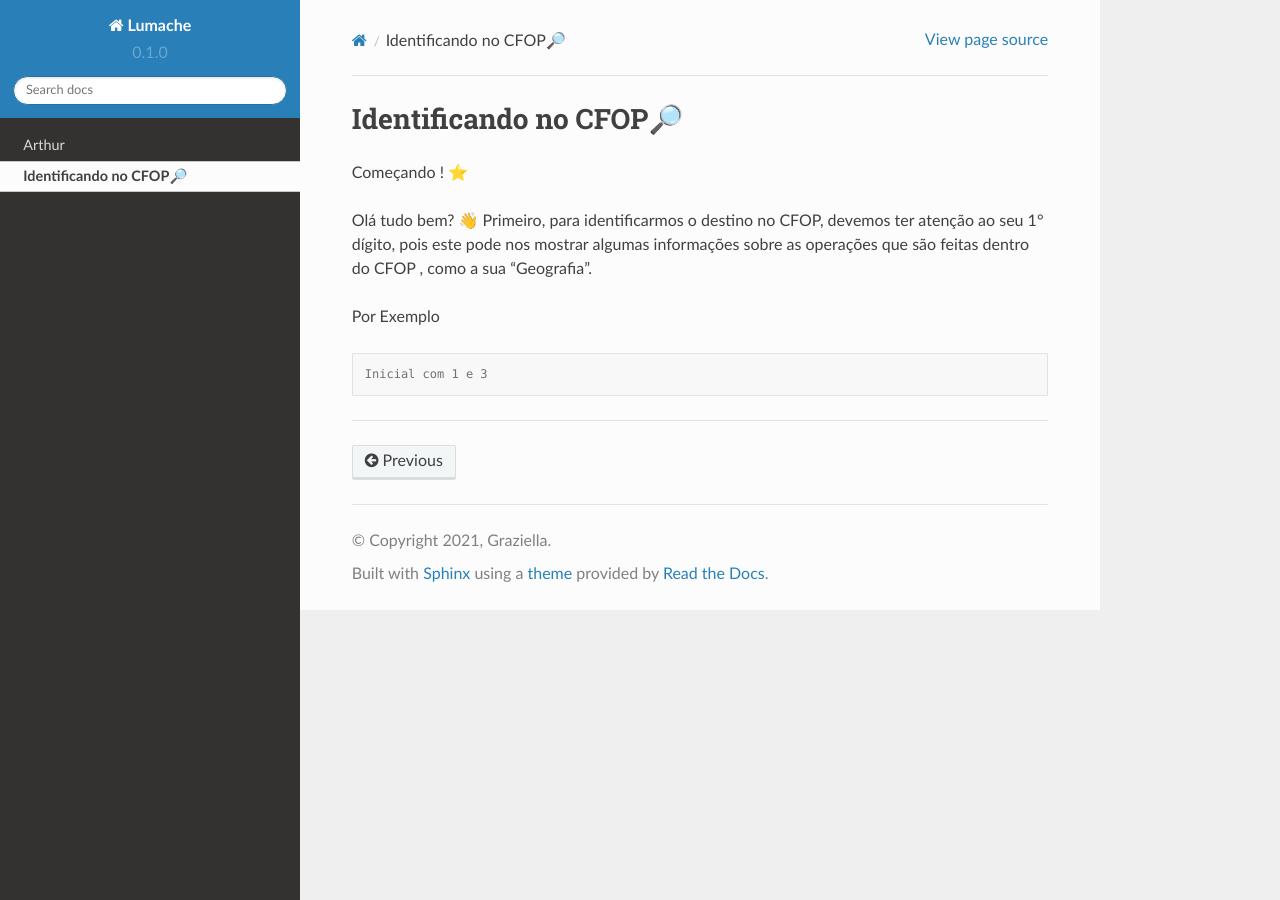
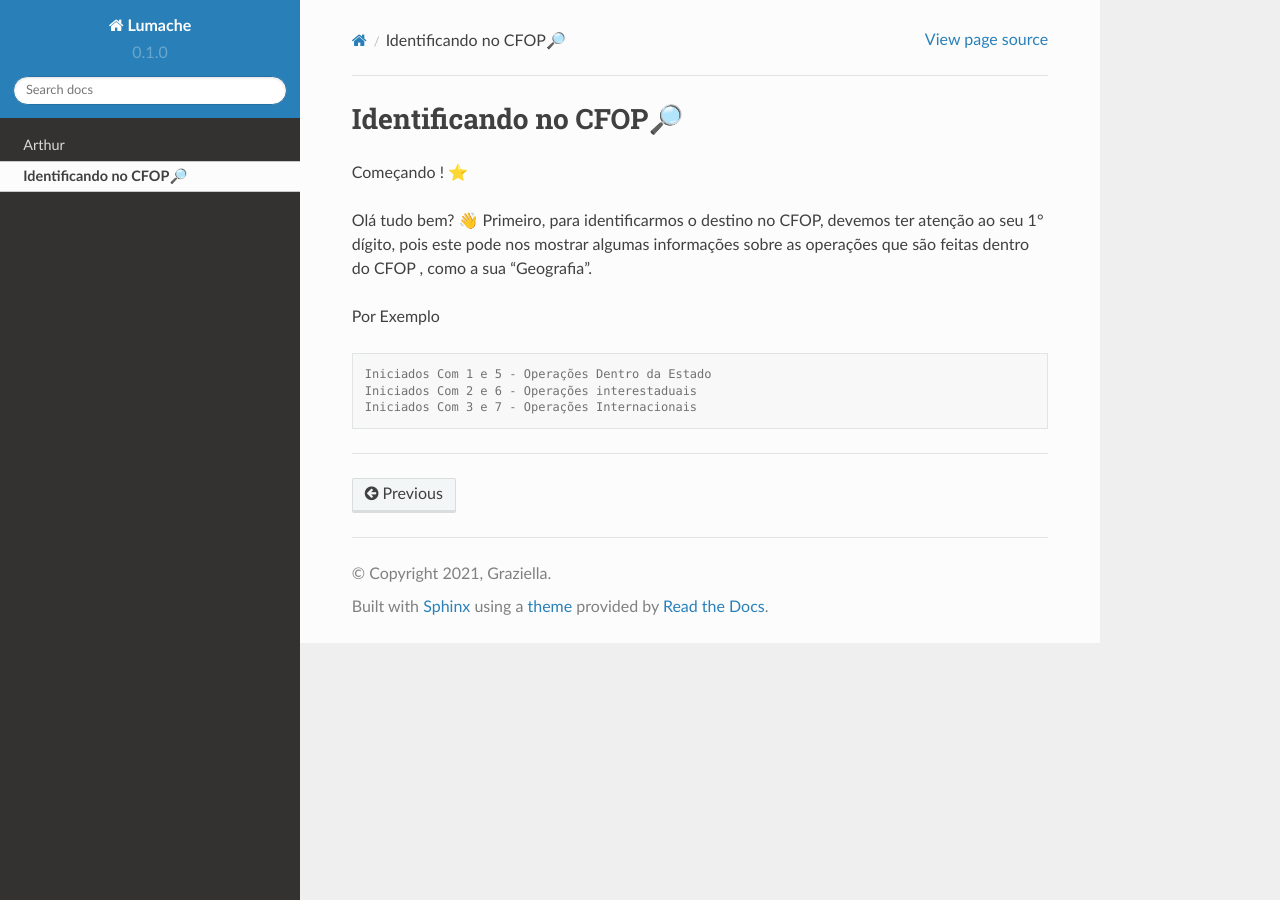
Before and after one commit to SafeiFelipe/rtd_tutorial, a Sphinx documentation site: the page built from docs/source/api.rst, in a window 1280 px wide. Built offline with Sphinx 7.4.7 and the Read the Docs theme 2.0.0, drawn with Linux system fonts in a browser that asks for light colours.

Commit message:
Update api.rst

```diff
--- a/docs/source/api.rst
+++ b/docs/source/api.rst
@@ -11,6 +11,8 @@ Por Exemplo
 
 .. code-block:: console
 
-   Inicial com 1 e 3
+   Iniciados Com 1 e 5 - Operações Dentro da Estado
+   Iniciados Com 2 e 6 - Operações interestaduais
+   Iniciados Com 3 e 7 - Operações Internacionais
 
 ----------------
```
